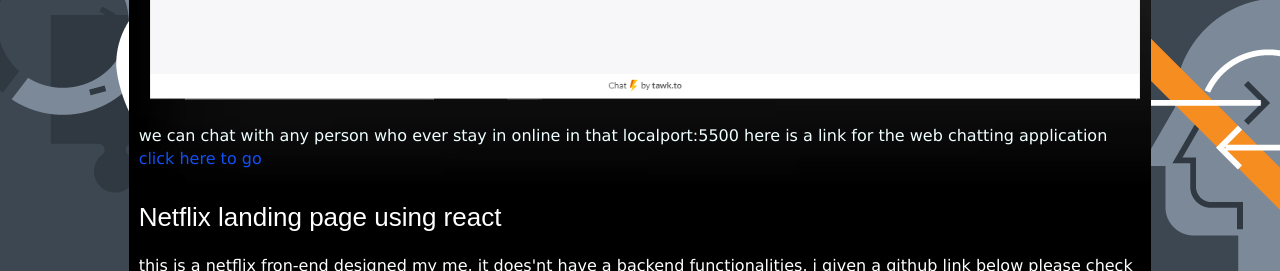
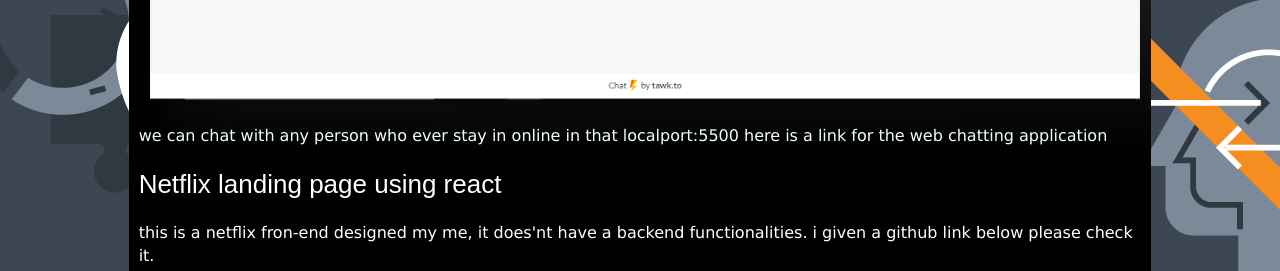
Before and after one commit to vigneshraamachandran/vigneshraamachandran.github.io, a plain HTML site: page index.html in a window 1280 px wide. Shown: the part 3460-3731 px from the top of the page. Drawn offline with nearby package versions, Linux system fonts and the light colour scheme; a web font is replaced by a local one.

Commit message:
Update index.html
Change committed

```diff
--- a/index.html
+++ b/index.html
@@ -355,7 +355,7 @@
             <div style="padding: 1.5625rem;">
               <img src="img/chat-1.png" width="100%" alt="chat-home"/><span style="padding:.5rem"><img src="img/chat-2.png" width="100%"alt="chatting"/></span>
             </div>
-            <div style="color: azure;font-size: 1.6rem;padding: .9375rem;font-family: 'Lucida Sans', 'Lucida Sans Regular', 'Lucida Grande', 'Lucida Sans Unicode', Geneva, Verdana, sans-serif;">we can chat with any person who ever stay in online in that localport:5500 here is a link for the web chatting application<span><a href="http://dashwolf.c1.biz/" alt="dashwolf"><p style="color: rgb(18, 79, 247);">click here to go</p></a></div></span>
+            <div style="color: azure;font-size: 1.6rem;padding: .9375rem;font-family: 'Lucida Sans', 'Lucida Sans Regular', 'Lucida Grande', 'Lucida Sans Unicode', Geneva, Verdana, sans-serif;">we can chat with any person who ever stay in online in that localport:5500 here is a link for the web chatting application<span></div></span>
           </div>
         </div>
         <div style="background-image: url(img/netflix-bg.jpg);background-size: cover;">
```
